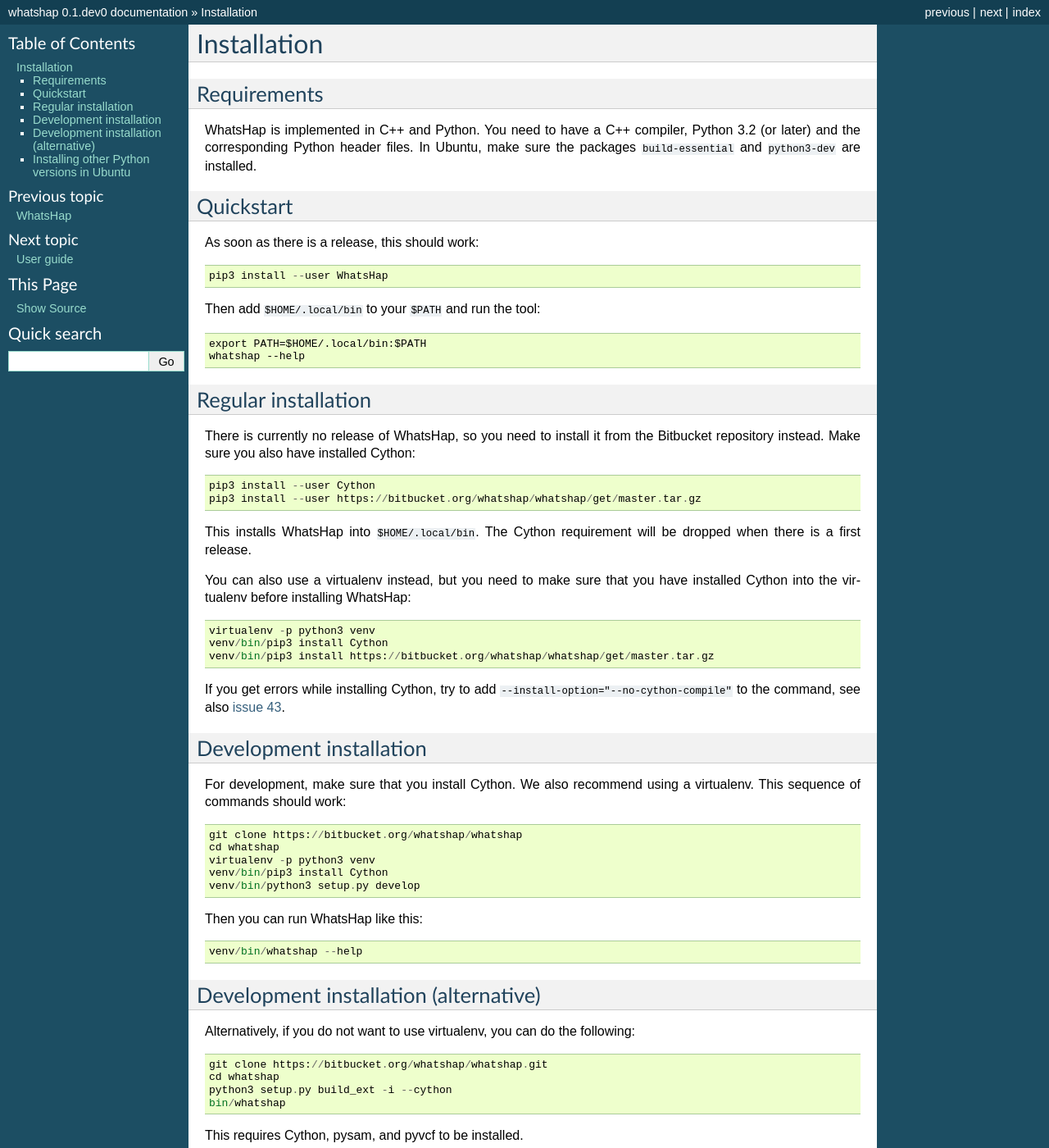
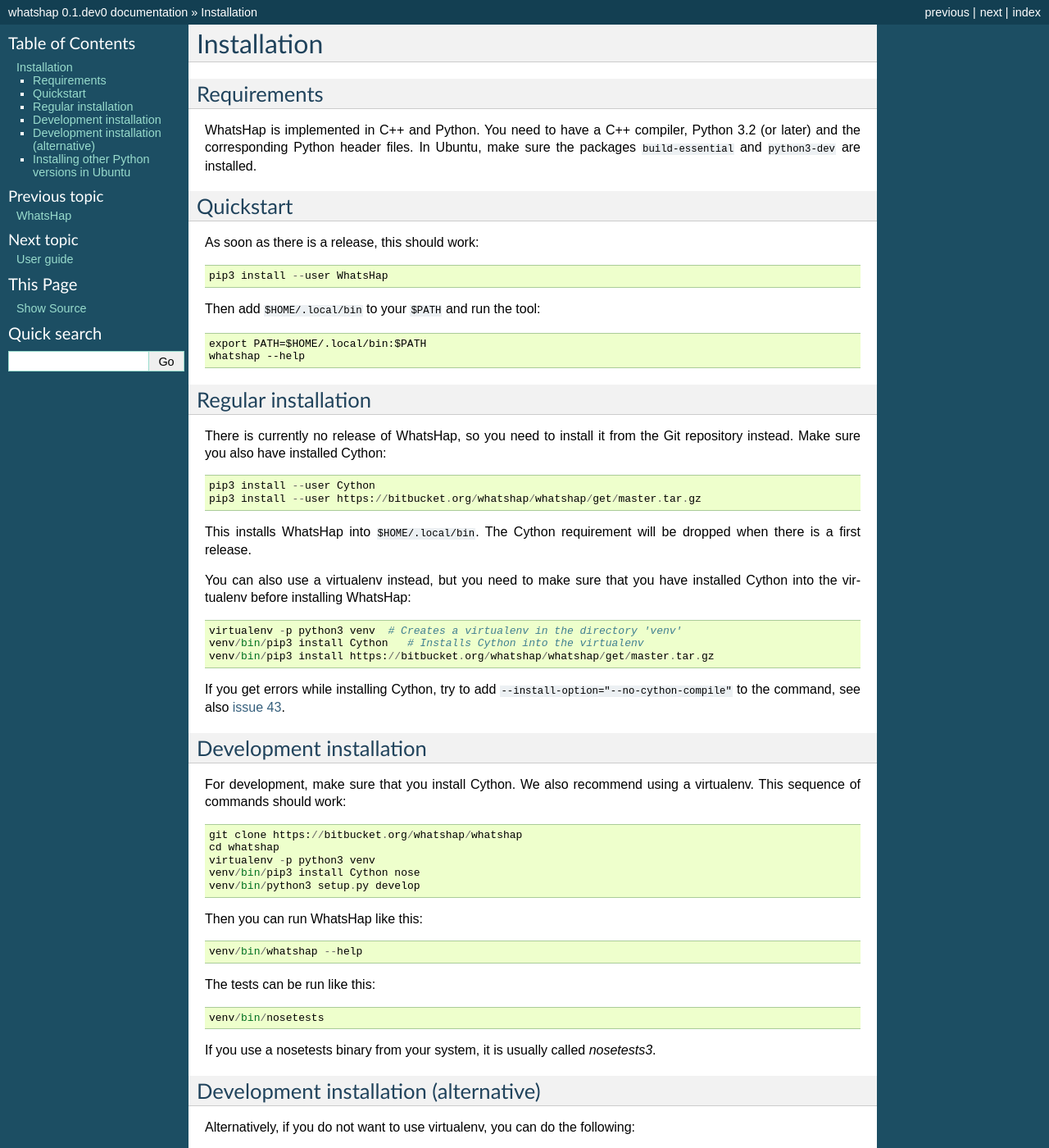
Before and after one commit to whatshap/whatshap, a Sphinx documentation site: the page built from doc/installation.rst, in a window 1280 px wide and 1400 px high. Shown: the whole window at 82% size. Built offline with Sphinx 7.4.7, drawn with Linux system fonts in a browser that asks for light colours.

Commit message:
Add nose to development install instructions

```diff
--- a/doc/installation.rst
+++ b/doc/installation.rst
@@ -28,7 +28,7 @@
 --------------------
 
 There is currently no release of WhatsHap, so you need to install it from the
-Bitbucket repository instead. Make sure you also have installed Cython::
+Git repository instead. Make sure you also have installed Cython::
 
 	pip3 install --user Cython
 	pip3 install --user https://bitbucket.org/whatshap/whatshap/get/master.tar.gz
@@ -39,8 +39,8 @@
 You can also use a virtualenv instead, but you need to make sure that you have
 installed Cython into the virtualenv before installing WhatsHap::
 
-	virtualenv -p python3 venv
-	venv/bin/pip3 install Cython
+	virtualenv -p python3 venv  # Creates a virtualenv in the directory 'venv'
+	venv/bin/pip3 install Cython   # Installs Cython into the virtualenv
 	venv/bin/pip3 install https://bitbucket.org/whatshap/whatshap/get/master.tar.gz
 
 If you get errors while installing Cython, try to add
@@ -57,12 +57,19 @@
 	git clone https://bitbucket.org/whatshap/whatshap
 	cd whatshap
 	virtualenv -p python3 venv
-	venv/bin/pip3 install Cython
+	venv/bin/pip3 install Cython nose
 	venv/bin/python3 setup.py develop
 
 Then you can run WhatsHap like this::
 
 	venv/bin/whatshap --help
+
+The tests can be run like this::
+
+	venv/bin/nosetests
+
+If you use a nosetests binary from your system, it is usually called
+`nosetests3`.
 
 
 Development installation (alternative)
```
